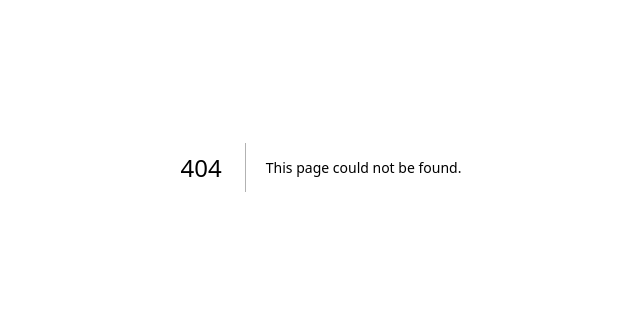
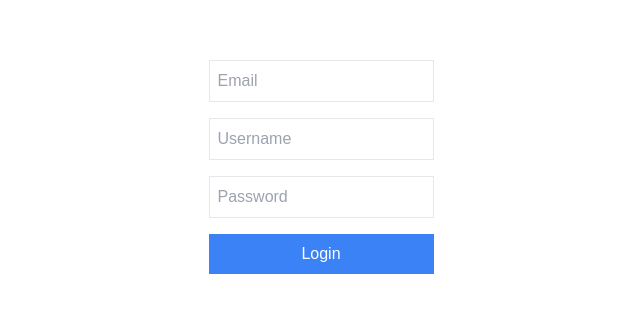
Before and after one commit to ricky-ultimate/convo, a Next.js app: page /login in a window 1280 px wide. Before the commit this address had no page. Shown: the part 233-546 px from the top of the page, without its empty margins (319-959 px from the left). Built offline with nearby package versions, Linux system fonts and the light colour scheme.

Commit message:
feat(ui): Add login page for credentials authentication

```diff
--- /dev/null
+++ b/src/app/login/page.tsx
@@ -0,0 +1,59 @@
+"use client";
+
+import { signIn } from "next-auth/react";
+import { useState } from "react";
+
+export default function LoginPage() {
+  const [email, setEmail] = useState("");
+  const [username, setUsername] = useState("");
+  const [password, setPassword] = useState("");
+
+  const handleSubmit = async (e: React.FormEvent) => {
+    e.preventDefault();
+
+    const res = await signIn("credentials", {
+      email,
+      username,
+      password,
+      redirect: false,
+    });
+
+    if (res?.error) {
+      console.error(res.error);
+      // Handle error display
+    } else {
+      // Redirect to the chat dashboard or another protected page
+    }
+  };
+
+  return (
+    <div className="flex min-h-screen items-center justify-center">
+      <form onSubmit={handleSubmit} className="flex flex-col gap-4">
+        <input
+          type="email"
+          placeholder="Email"
+          value={email}
+          onChange={(e) => setEmail(e.target.value)}
+          className="border p-2"
+        />
+        <input
+          type="text"
+          placeholder="Username"
+          value={username}
+          onChange={(e) => setUsername(e.target.value)}
+          className="border p-2"
+        />
+        <input
+          type="password"
+          placeholder="Password"
+          value={password}
+          onChange={(e) => setPassword(e.target.value)}
+          className="border p-2"
+        />
+        <button type="submit" className="bg-blue-500 text-white p-2">
+          Login
+        </button>
+      </form>
+    </div>
+  );
+}
```
